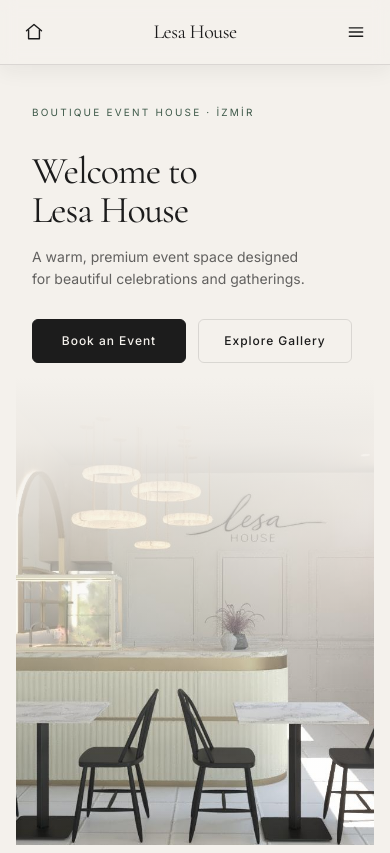
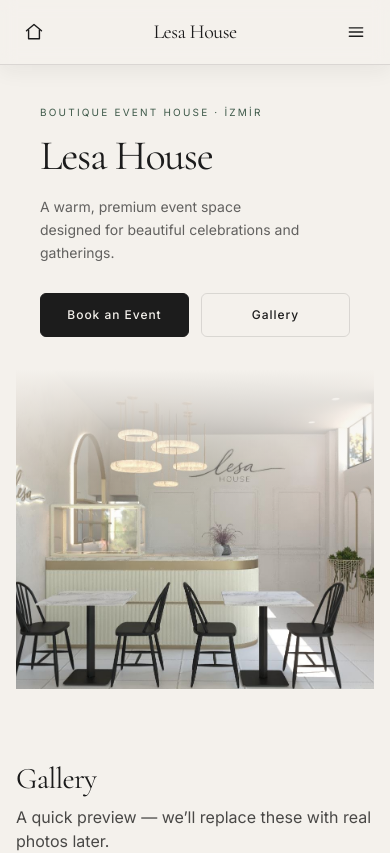
Before and after one commit to irema00/lesa-house-site, a Next.js app: page / in a window 390 px wide. Shown: the top 853 px of the page. Built offline with nearby package versions, Linux system fonts and the light colour scheme.

Commit message:
change hero layout

```diff
--- a/app/components/sections/Hero.tsx
+++ b/app/components/sections/Hero.tsx
@@ -3,13 +3,41 @@ import { site } from "@/app/content/site";
 import { ui } from "@/app/ui";
 export function Hero() {
   return (
-    <section id="home" className="scroll-mt-24 py-0 lg:py-16">
+    <section id="home" className="scroll-mt-24 py-6 lg:py-16">
       <div className={ui.container}>
-        {/* Mobile layout */}
+        {/* Mobile */}
         <div className="lg:hidden">
-          <div className="relative min-h-[calc(100dvh-64px)] overflow-hidden">
-            {/* Background image under content */}
-            <div className="absolute inset-x-0 bottom-0 h-[60%]">
+          <div className="pt-4">
+            <div className="px-6">
+              <p className="text-[10px] uppercase tracking-[0.22em] text-[var(--forest)]">
+                {site.hero.kicker}
+              </p>
+
+              <h1 className="mt-4 max-w-[9ch] font-serif text-[42px] leading-[0.96] tracking-[-0.03em] text-[var(--black)]">
+                {site.hero.headline}
+              </h1>
+
+              <p className="mt-5 max-w-[30ch] text-[14px] leading-relaxed text-muted">
+                {site.hero.subheadline}
+              </p>
+
+              <div className="mt-7 grid max-w-[320px] grid-cols-2 gap-3">
+                <a
+                  href={site.hero.primaryCta.href}
+                  className={`${ui.btnPrimary} w-full`}
+                >
+                  {site.hero.primaryCta.label}
+                </a>
+
+                <a
+                  href={site.hero.secondaryCta.href}
+                  className={`${ui.btnSecondary} w-full`}
+                >
+                  {site.hero.secondaryCta.label}
+                </a>
+              </div>
+            </div>
+            <div className="relative mt-8 px-0  h-[320px] overflow-hidden">
               <Image
                 src={site.hero.image.src}
                 alt={site.hero.image.alt}
@@ -18,52 +46,23 @@ export function Hero() {
                 className="object-cover object-center"
               />
 
-              {/* Strong top fade for readability */}
-              <div className="pointer-events-none absolute inset-0 bg-[linear-gradient(to_bottom,var(--cream)_0%,rgba(244,241,236,0.92)_14%,rgba(244,241,236,0.72)_28%,rgba(244,241,236,0.38)_46%,rgba(244,241,236,0.12)_64%,rgba(244,241,236,0)_100%)]" />
-            </div>
-
-            {/* Content */}
-            <div className="relative z-10 px-4 pt-10 pb-10">
-              <p className="text-[10px] uppercase tracking-[0.22em] text-[var(--forest)]">
-                {site.hero.kicker}
-              </p>
-
-              <h1 className="mt-8 max-w-[11ch] font-serif text-[38px] leading-[1.02] tracking-[-0.03em] text-[var(--black)]">
-                {site.hero.headline}
-              </h1>
-
-              <p className="mt-4 max-w-[32ch] text-[14px] leading-relaxed text-muted">
-                {site.hero.subheadline}
-              </p>
-
-              <div className="mt-7 grid grid-cols-2 gap-3 max-w-[320px]">
-                <a href={site.hero.primaryCta.href} className={ui.btnPrimary}>
-                  {site.hero.primaryCta.label}
-                </a>
-
-                <a
-                  href={site.hero.secondaryCta.href}
-                  className={ui.btnSecondary}
-                >
-                  {site.hero.secondaryCta.label}
-                </a>
-              </div>
+              <div className="pointer-events-none absolute inset-0 bg-[linear-gradient(to_bottom,var(--cream)_0%,rgba(244,241,236,0.72)_14%,rgba(244,241,236,0.22)_34%,rgba(244,241,236,0)_58%)]" />
             </div>
           </div>
         </div>
-        {/* Desktop layout */}
-        <div className="hidden items-center gap-8 lg:grid lg:grid-cols-[0.9fr_1.1fr] lg:gap-12">
-          {/* Text */}
+
+        {/* Desktop */}
+        <div className="hidden items-center gap-10 lg:grid lg:grid-cols-[0.9fr_1.1fr] lg:gap-14">
           <div className="z-10">
-            <p className="text-[11px] uppercase tracking-[0.24em] text-(--forest)">
+            <p className="text-[11px] uppercase tracking-[0.24em] text-[var(--forest)]">
               {site.hero.kicker}
             </p>
 
-            <h1 className="mt-4 max-w-[11ch] font-serif text-[40px] leading-[1.02] tracking-[-0.02em] text-(--black) sm:text-[52px] lg:text-[64px]">
+            <h1 className="mt-4 max-w-[9ch] font-serif text-[44px] leading-[1.02] tracking-[-0.03em] text-[var(--black)] xl:text-[64px]">
               {site.hero.headline}
             </h1>
 
-            <p className="mt-6 max-w-xl text-[15px] leading-relaxed text-muted sm:text-[16px]">
+            <p className="mt-6 max-w-[34ch] text-[15px] leading-relaxed text-muted xl:text-[16px]">
               {site.hero.subheadline}
             </p>
 
@@ -78,17 +77,16 @@ export function Hero() {
             </div>
           </div>
 
-          {/* Image */}
-          <div className="relative min-h-80 sm:min-h-105 lg:min-h-135">
+          <div className="relative min-h-[520px] overflow-hidden">
             <Image
               src={site.hero.image.src}
               alt={site.hero.image.alt}
               fill
               priority
-              className="object-cover"
+              className="object-cover object-center"
             />
 
-            <div className="pointer-events-none absolute inset-0 bg-[linear-gradient(to_right,var(--cream)_0%,rgba(244,241,236,0.88)_10%,rgba(244,241,236,0.35)_24%,rgba(244,241,236,0)_42%)]" />
+            <div className="pointer-events-none absolute inset-0 bg-[linear-gradient(to_right,var(--cream)_0%,rgba(244,241,236,0.9)_10%,rgba(244,241,236,0.38)_24%,rgba(244,241,236,0)_42%)]" />
           </div>
         </div>
       </div>
--- a/app/content/site.ts
+++ b/app/content/site.ts
@@ -15,17 +15,12 @@ export const site = {
       src: "/images/heroPlaceholder1.png",
       alt: "Lesa House interior",
     },
-    headline: "Welcome to Lesa House",
-
     kicker: "BOUTIQUE EVENT HOUSE · İzmir",
+    headline: "Lesa House",
     subheadline:
       "A warm, premium event space designed for beautiful celebrations and gatherings.",
     primaryCta: { label: "Book an Event", href: "#contact" },
-    secondaryCta: { label: "Explore Gallery", href: "#gallery" },
-    mobile: {
-      kicker: "Welcome to",
-      headline: "Lesa House",
-    },
+    secondaryCta: { label: "Gallery", href: "#gallery" },
   },
   about: {
     kicker: "About Lesa House",
--- a/app/ui.ts
+++ b/app/ui.ts
@@ -5,8 +5,9 @@ export const ui = {
   p: "text-[color:var(--muted)] leading-relaxed",
   btnPrimary:
     "inline-flex h-11 items-center justify-center whitespace-nowrap rounded-md border border-[var(--black)] bg-[var(--black)] px-5 text-[12px] font-medium tracking-[0.08em] text-[var(--cream)] transition duration-200 hover:bg-transparent hover:text-[var(--black)] active:scale-[0.98]",
+
   btnSecondary:
-    "inline-flex h-11 items-center justify-center whitespace-nowrap rounded-md border border-[var(--border)] bg-transparent px-6 text-[12px] font-medium tracking-[0.08em] text-[var(--black)] transition duration-200 hover:bg-black/5 active:scale-[0.98]",
+    "inline-flex h-11 items-center justify-center whitespace-nowrap rounded-md border border-[var(--border)] bg-transparent px-5 text-[12px] font-medium tracking-[0.08em] text-[var(--black)] transition duration-200 hover:bg-black/5 active:scale-[0.98]",
 
   // Header
   headerWrap:
```
